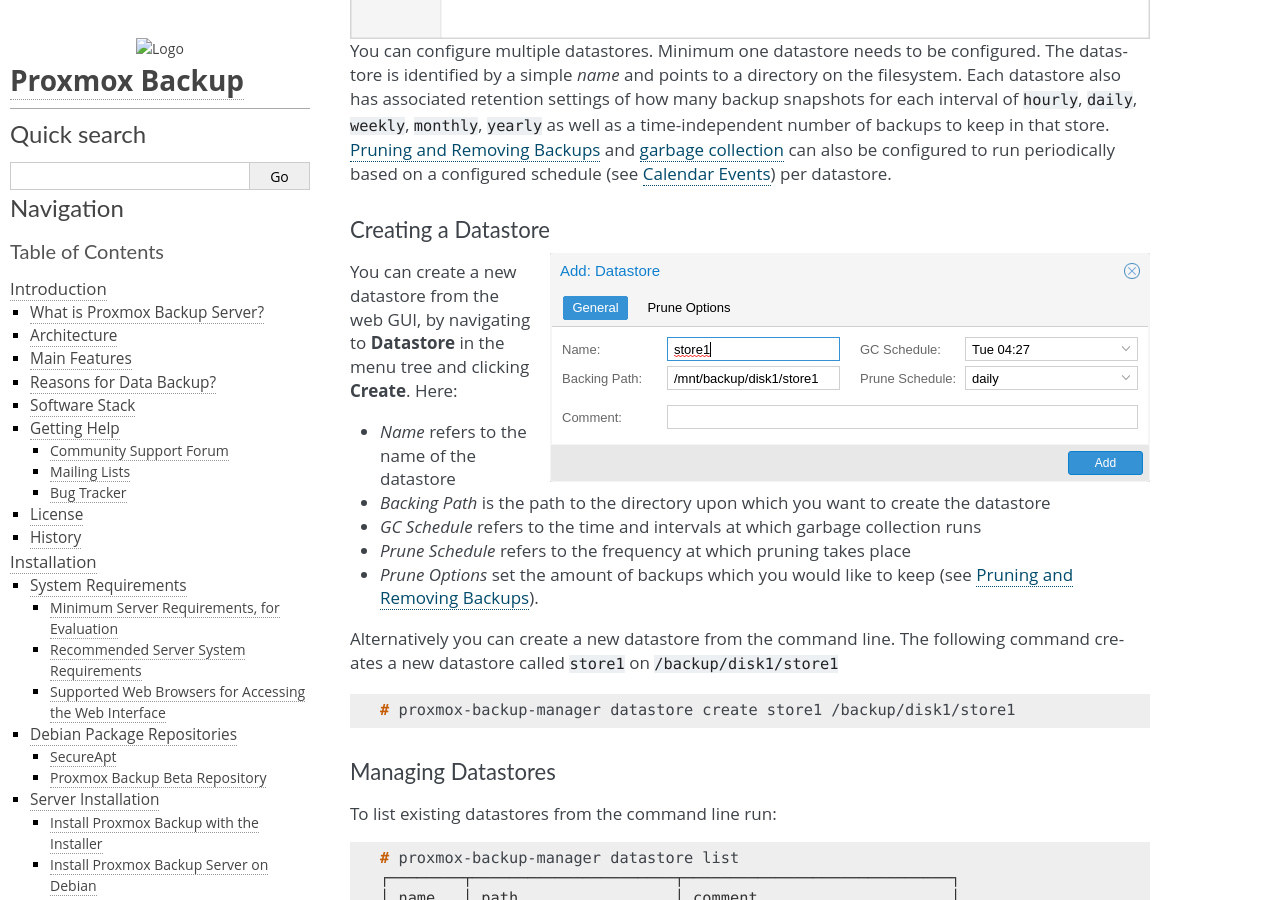
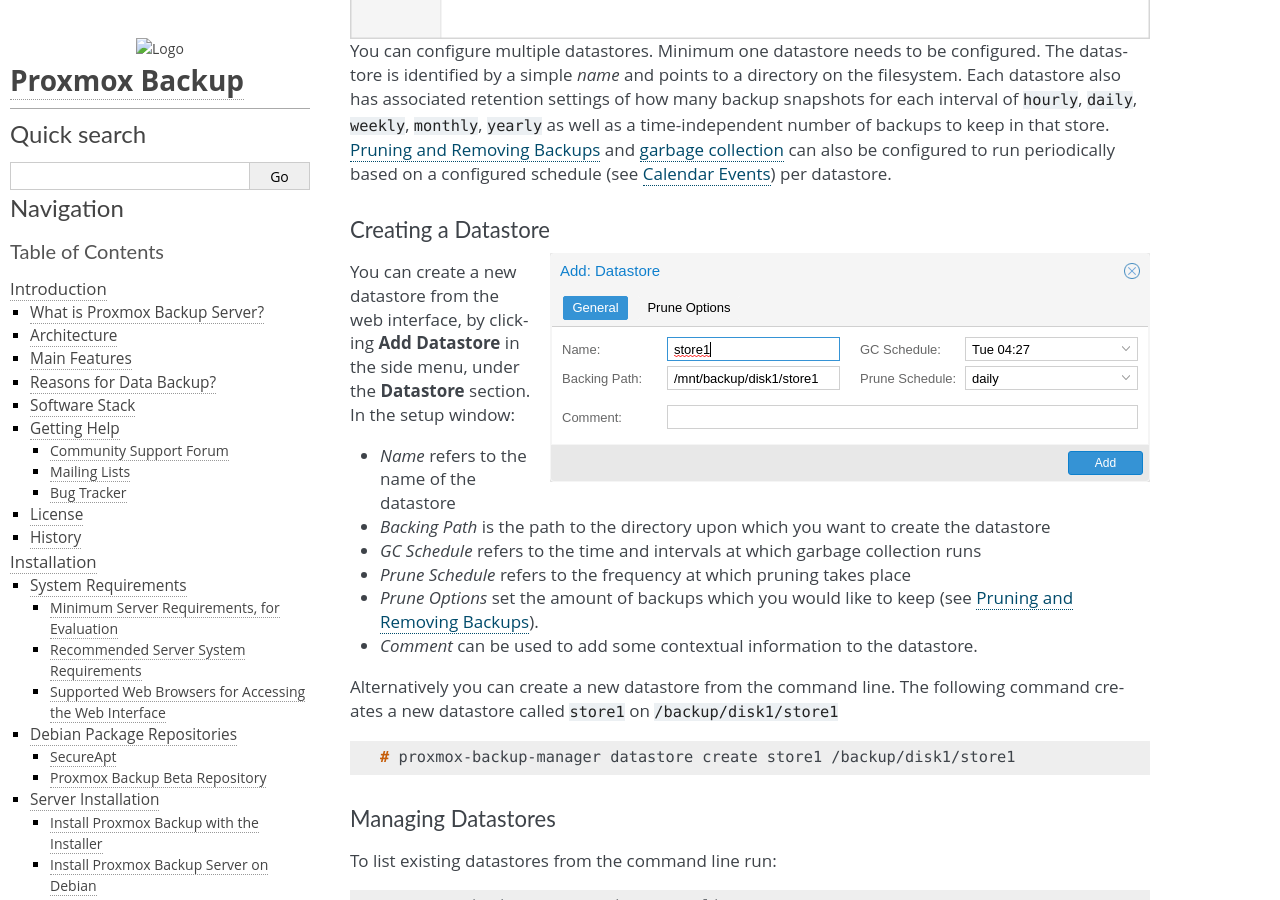
Before and after one commit to proxmox/proxmox-backup, a Sphinx documentation site: the page built from docs/storage.rst, in a window 1280 px wide and 900 px high, scrolled down 3600 px. Built offline with Sphinx 7.4.7, drawn with Linux system fonts in a browser that asks for light colours.

Commit message:
datastore: description of new datastore view
- Add screenshots from new datastore view
- Add description of comment field in create datastore window
- Add description of each tab in the datastore panel
- Update instructions to add datastore from GUI

Signed-off-by: Dylan Whyte <d.whyte@proxmox.com>

```diff
--- a/docs/storage.rst
+++ b/docs/storage.rst
@@ -107,7 +107,7 @@
 Datastore Configuration
 ~~~~~~~~~~~~~~~~~~~~~~~
 
-.. image:: images/screenshots/pbs-gui-datastore.png
+.. image:: images/screenshots/pbs-gui-datastore-content.png
   :align: right
   :alt: Datastore Overview
 
@@ -127,8 +127,9 @@
   :align: right
   :alt: Create a datastore
 
-You can create a new datastore from the web GUI, by navigating to **Datastore** in
-the menu tree and clicking **Create**. Here:
+You can create a new datastore from the web interface, by clicking **Add
+Datastore** in the side menu, under the **Datastore** section. In the setup
+window:
 
 * *Name* refers to the name of the datastore
 * *Backing Path* is the path to the directory upon which you want to create the
@@ -136,7 +137,9 @@
 * *GC Schedule* refers to the time and intervals at which garbage collection
   runs
 * *Prune Schedule* refers to the frequency at which pruning takes place
-* *Prune Options* set the amount of backups which you would like to keep (see :ref:`backup-pruning`).
+* *Prune Options* set the amount of backups which you would like to keep (see
+  :ref:`backup-pruning`).
+* *Comment* can be used to add some contextual information to the datastore.
 
 Alternatively you can create a new datastore from the command line. The
 following command creates a new datastore called ``store1`` on :file:`/backup/disk1/store1`
```
Also changed, not shown: docs/gui.rst (+12 -7 lines), docs/images/screenshots/pbs-gui-datastore-content.png (added), docs/images/screenshots/pbs-gui-datastore-summary.png (added).
